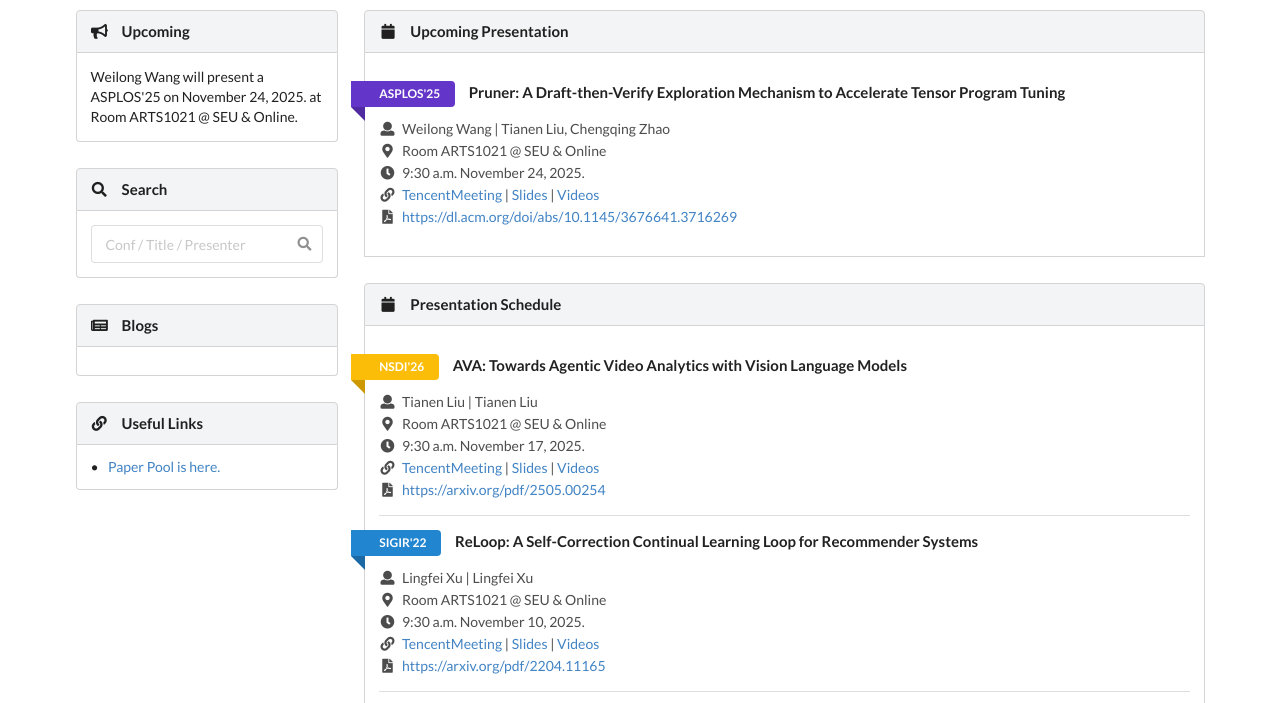
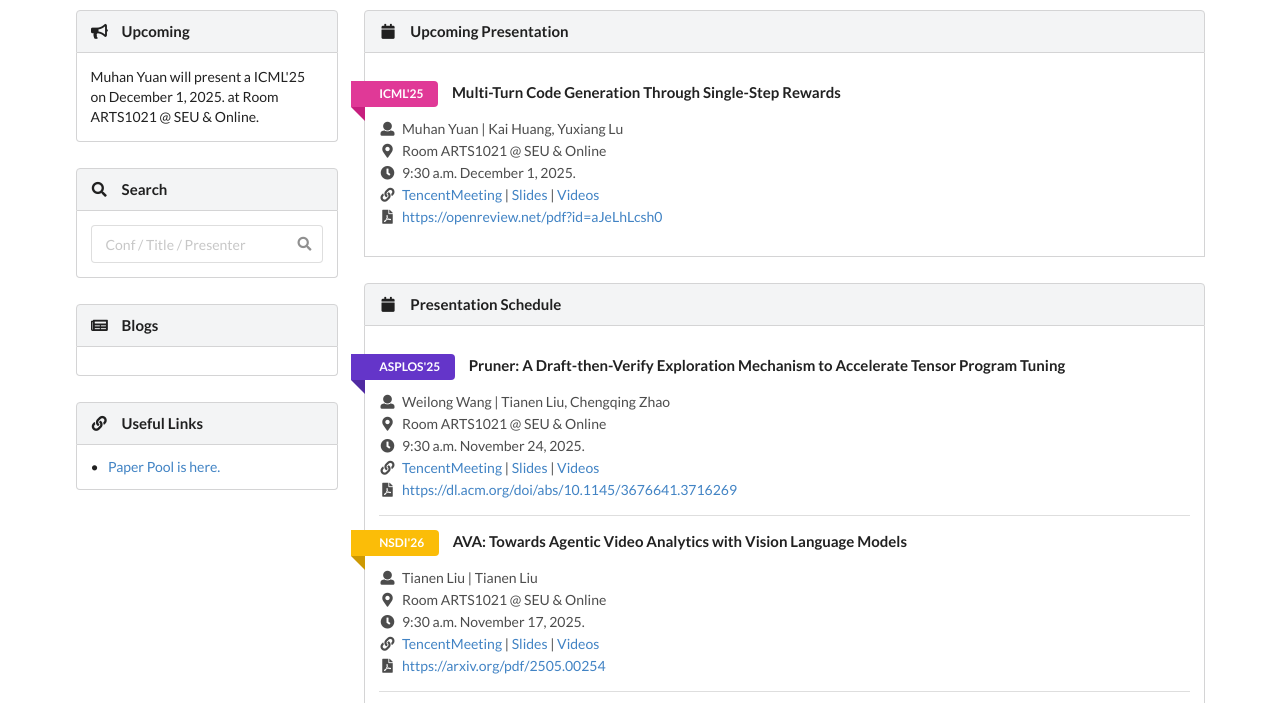
Before and after one commit to SEU-SIGMLSys/SEU-SIGMLSys.github.io, a website: page index.html in a window 1280 px wide. Shown: the part 69-772 px from the top of the page. Drawn offline with nearby package versions, Linux system fonts and the light colour scheme.

Commit message:
update schedules

```diff
--- a/index.html
+++ b/index.html
@@ -59,7 +59,7 @@
                 <div class="content">
                     <div class="description"> </div>
 <!-- 格式参考 <div class="description">Tiange Xia will present a DAC &#39; 24 on November 29, 2024. at Room ARTS1021 @ SEU &amp; Online.</div>-->
-<div class="description">Weilong Wang will present a ASPLOS'25 on  November 24, 2025. at Room ARTS1021 @ SEU &amp; Online.</div>
+<div class="description">Muhan Yuan will present a ICML'25 on  December 1, 2025.  at Room ARTS1021 @ SEU &amp; Online.</div>
                 </div>
             </div>
             <h4 class="ui block top attached header">
--- a/schedules.js
+++ b/schedules.js
@@ -1,10 +1,40 @@
 var upcoming_schedules = [
+{
+    "title": "Multi-Turn Code Generation Through Single-Step Rewards",
+    "conf": "ICML'25",
+    "presenter": "Muhan Yuan",
+    "facilitator": "Kai Huang, Yuxiang Lu",
+    "date": "December 1, 2025. ",
+    "time": "9:30 a.m.",
+    "location": "Room ARTS1021 @ SEU & Online",
+    "links": [
+        {
+            "title": "TencentMeeting",
+            "url": "https://meeting.tencent.com/dm/kfgFZEGjkz4g"
+        },
+        {
+            "title": "Slides",
+            "url": ""
+        },
+        {
+            "title": "Videos",
+            "url": ""
+        }
+    ],
+    "dblp": {
+        "source": "website",
+        "url": "https://openreview.net/pdf?id=aJeLhLcsh0"
+    }
+},
+]
+
+var schedules = [
 {
     "title": "Pruner: A Draft-then-Verify Exploration Mechanism to Accelerate Tensor Program Tuning",
     "conf": "ASPLOS'25",
     "presenter": "Weilong Wang",
     "facilitator": "Tianen Liu, Chengqing Zhao",
-    "date": " November 24, 2025.",
+    "date": "November 24, 2025.",
     "time": "9:30 a.m.",
     "location": "Room ARTS1021 @ SEU & Online",
     "links": [
@@ -14,11 +44,11 @@ var upcoming_schedules = [
         },
         {
             "title": "Slides",
-            "url": ""
-        },
-        {
-            "title": "Videos",
-            "url": ""
+            "url": "/slides/2025-11-24-ASPLOS'25-Pruner.pdf"
+        },
+        {
+            "title": "Videos",
+            "url": "http://10.201.0.220:8099/?meeting=2025-11-24-ASPLOS'25-Pruner"
         }
     ],
     "dblp": {
@@ -26,9 +56,6 @@ var upcoming_schedules = [
         "url": "https://dl.acm.org/doi/abs/10.1145/3676641.3716269"
     }
 },
-]
-
-var schedules = [
 {
     "title": "AVA: Towards Agentic Video Analytics with Vision Language Models",
     "conf": "NSDI'26",
```
Also changed, not shown: 1 other file.
